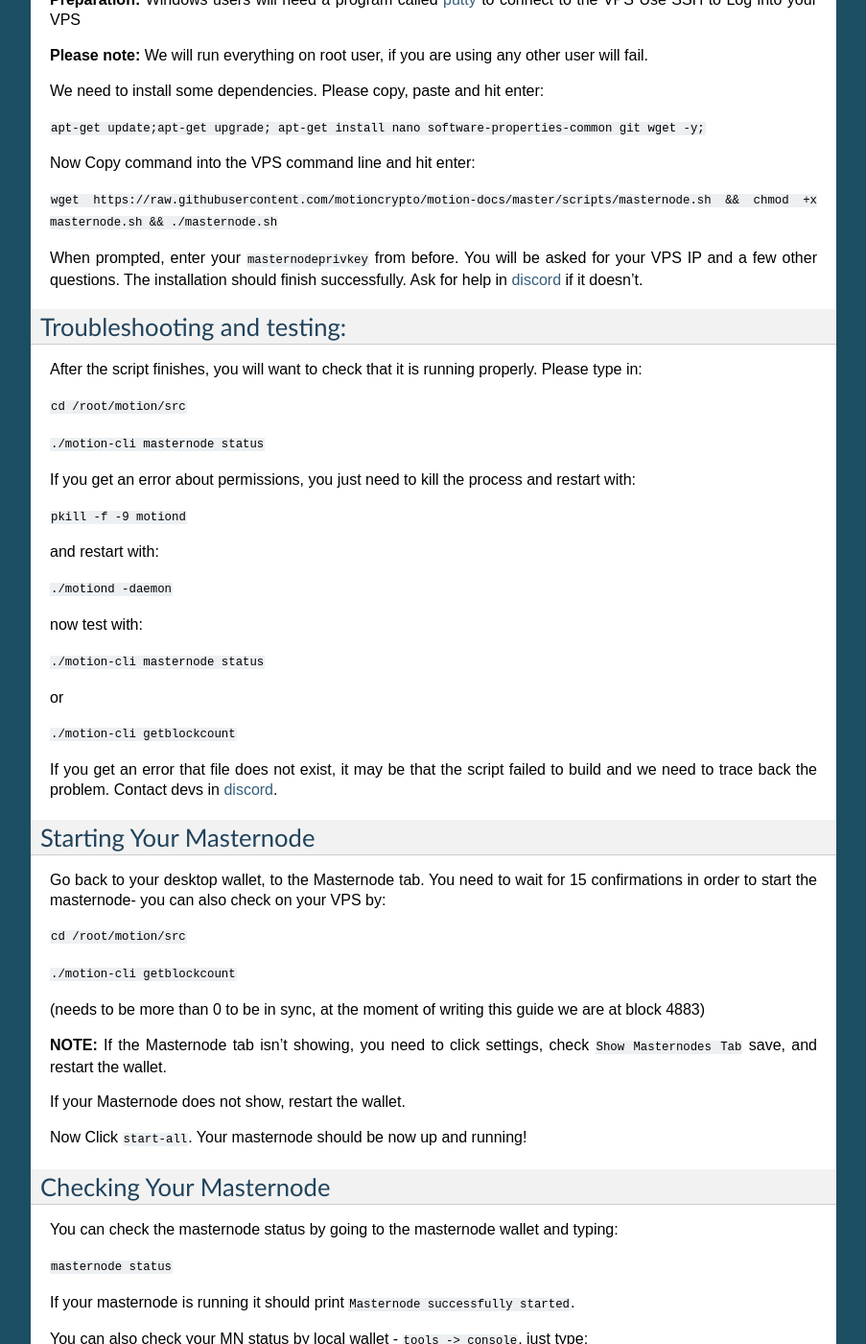
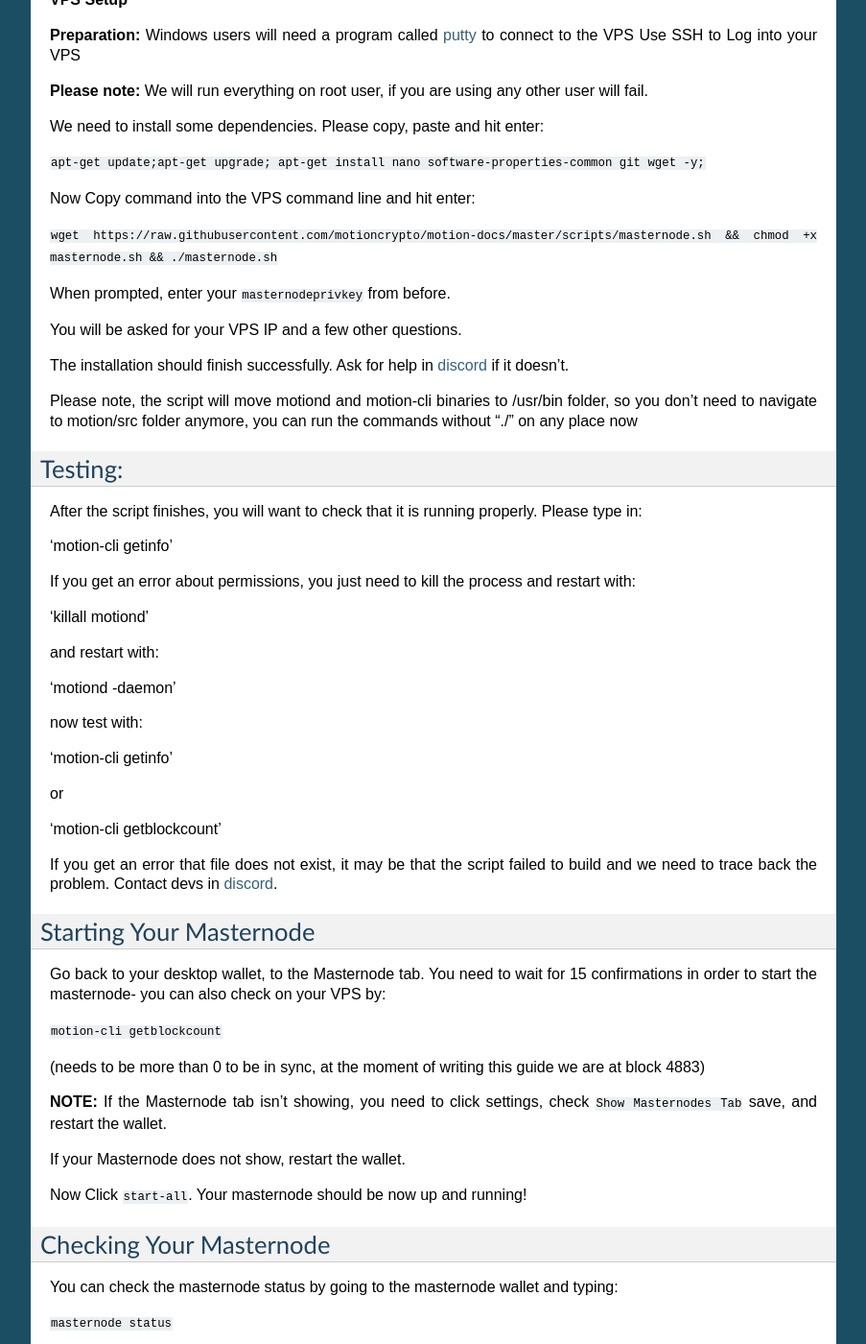
Before and after one commit to motioncrypto/motion-docs, a Sphinx documentation site: the page built from docs/motion_install_from_script.md, in a window 1280 px wide and 1400 px high, scrolled down 1569 px. Shown: the whole window at 96% size, without its empty margins (198-1101 px from the left). Built offline with Sphinx 7.4.7, drawn with Linux system fonts in a browser that asks for light colours; some of the changed text lies outside the part shown.

Commit message:
Update motion_install_from_script.md

```diff
--- a/docs/motion_install_from_script.md
+++ b/docs/motion_install_from_script.md
@@ -7,11 +7,13 @@ Get a VPS from a provider like [DigitalOcean](https://www.digitalocean.com), [Vu
 
 - **Recommended VPS size:** 2GB RAM (if less its ok, we can make swap partition)
 - **It must be Ubuntu 16.04 (Xenial)**
-- Make sure you have a transaction of **exactly 1000 MTN** in your desktop wallet (If you dont, you can auto-make that transaction from you to you).
+- Make sure you have a transaction of **exactly 1000 XMN** in your desktop wallet (If you dont, just send 1000 XMN from you to you).
 - motion.conf file on LOCAL wallet MUST BE EMPTY! (if you haven't touched this file it's OK)
 - masternode.conf file on VPS wallet MUST BE EMPTY! (if you haven't touched this file it's OK)
 
 **NOTES:** `PRE_ENABLED` status is NOT an issue, just restart local wallet and wait a few minutes.
+
+'WATCHDOG_EXPIRED' is not a problem if you just installed. Give time for the network to sync, 10 + Minutes
 
 You need a different IP for each masternode you plan to host.
 
@@ -86,32 +88,35 @@ Now Copy command into the VPS command line and hit enter:
 
 
 When prompted, enter your `masternodeprivkey` from before.
+
 You will be asked for your VPS IP and a few other questions.
+
 The installation should finish successfully. Ask for help in [discord](https://discord.gg/pTDAaMa) if it doesn't.
 
-### Troubleshooting and testing:
+Please note, the script will move motiond and motion-cli binaries to /usr/bin folder, so you don't need to navigate to motion/src folder anymore, you can run the commands without "./" on any place now
 
-After the script finishes, you will want to check that it is running properly. Please type in:
+### Testing:
 
-`cd /root/motion/src`
+After the script finishes, you will want to check that it is running properly.
+Please type in:
 
-`./motion-cli masternode status`
+'motion-cli getinfo'
 
 If you get an error about permissions, you just need to kill the process and restart with:
 
-`pkill -f -9 motiond`
+'killall motiond'
 
 and restart with:
 
-`./motiond -daemon`
+'motiond -daemon'
 
 now test with:
 
-`./motion-cli masternode status`
+'motion-cli getinfo'
 
 or
 
-`./motion-cli getblockcount`
+'motion-cli getblockcount'
 
 If you get an error that file does not exist, it may be that the script failed to build and we need to trace back the problem. Contact devs in [discord](https://discord.gg/pTDAaMa).
 
@@ -120,9 +125,7 @@ If you get an error that file does not exist, it may be that the script failed t
 Go back to your desktop wallet, to the Masternode tab.
 You need to wait for 15 confirmations in order to start the masternode- you can also check on your VPS by:
 
-`cd /root/motion/src`
-
-`./motion-cli getblockcount`
+`motion-cli getblockcount`
 
 (needs to be more than 0 to be in sync, at the moment of writing this guide we are at block 4883)
 
```
Also changed, not shown: other parts of docs/motion_install_from_script.md (+1 -1 lines).
